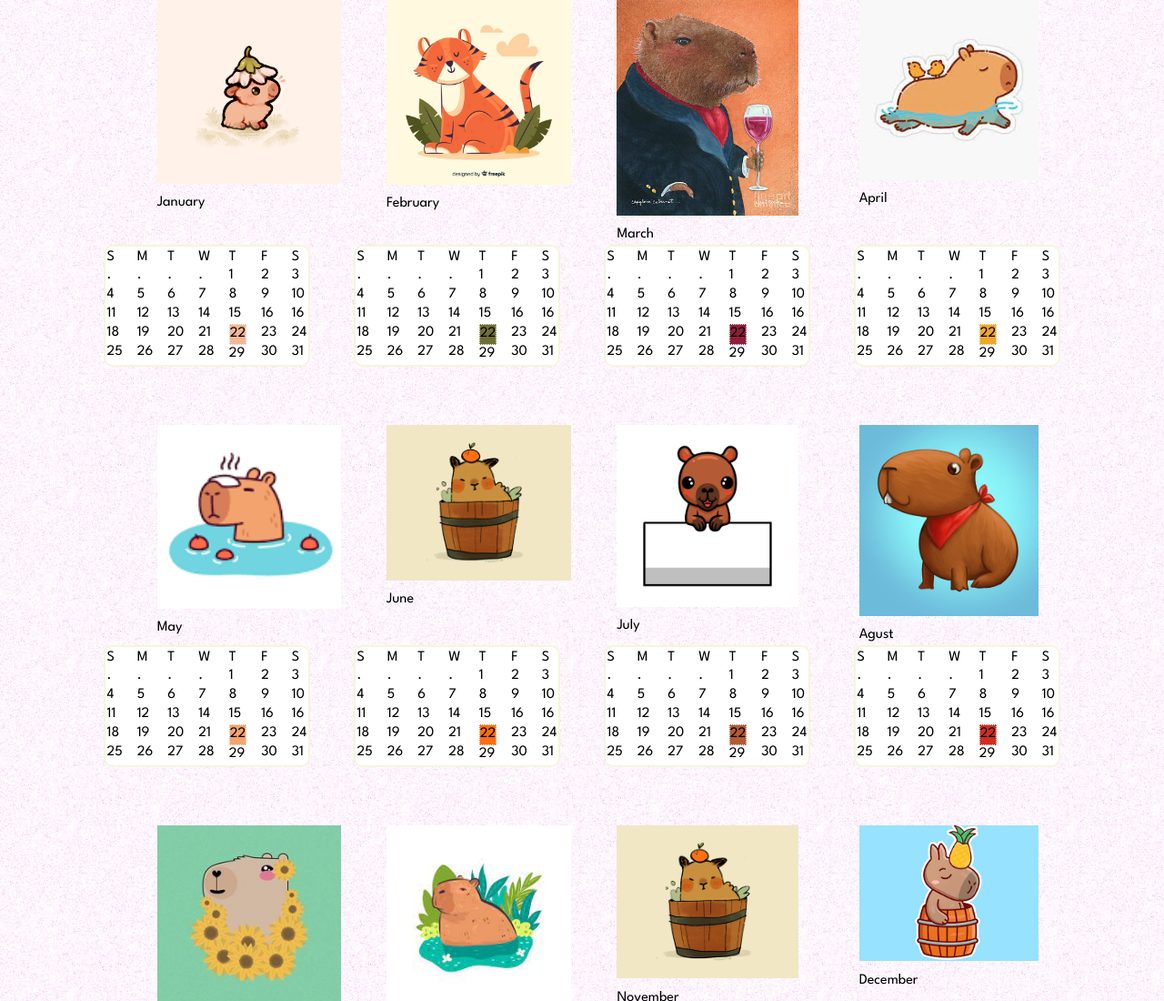
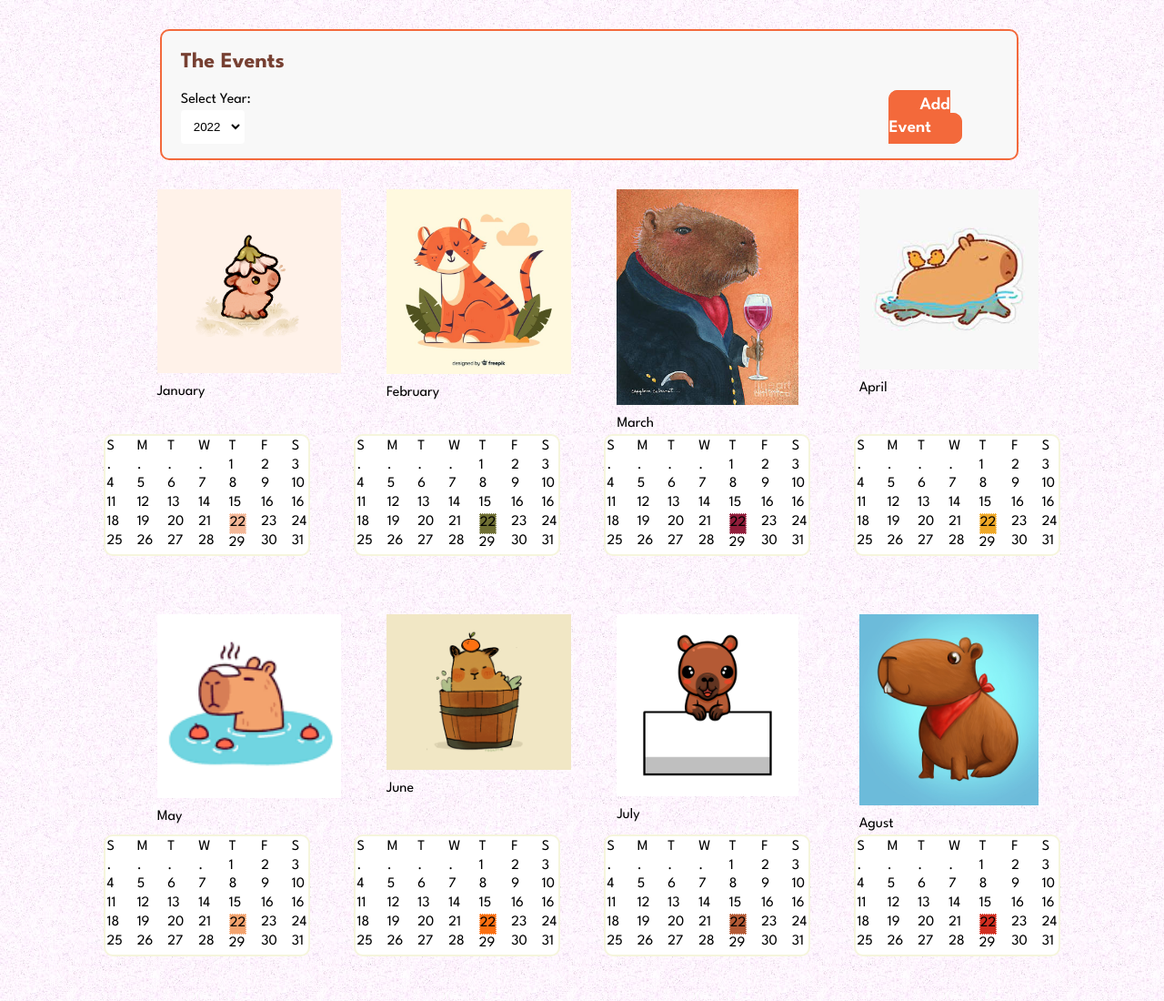
Before and after one commit to varma-cephas/cute-calendar, a plain HTML site: page index.html in a window 1280 px wide. Shown: the top 1100 px of the page at 91% size. Drawn offline with Linux system fonts and the light colour scheme.

Commit message:
add-select-year-and-made-changes-to-ui

```diff
--- a/index.html
+++ b/index.html
@@ -1,9 +1,32 @@
 <html>
     <head>
-        <title>Calendar</title>
+        <title>Cute Calendar</title>
         <link rel="stylesheet" href="main.css">
     </head>
     <body>
+
+        <section>
+            <div class="events">
+                <h2>The Events</h2>
+                    <div class="year-button">
+                    <div class="select-country">
+                    <form>
+                        <label>Select Year: </label>
+                        <select class="select-year">
+                            <option>2022</option>
+                        </select>
+                    </form>
+                    </div>
+
+                    <div class="add-event">
+                        <a href="#">Add Event</a>
+                    </div>
+
+                </div>
+
+            </div>
+        </section>
+
         <section class="entire-calendar">
         <div class="main-calendar">
 
--- a/main.css
+++ b/main.css
@@ -194,3 +194,64 @@ body{
     border-radius: 1px;
     background-color: #97E2FF;
 }
+
+.events{
+    display: flex;
+    align-items: center;
+    border: 2px solid #F3693B;
+    flex-flow: row wrap;
+    margin: 2rem 10rem 2rem 11rem;
+    background: #F8F8F8;
+    border-radius: 10px;
+}
+
+.events h2{
+    margin: 0;
+    padding: 0;
+    flex-basis: 100%;
+    /* border: 2px solid #0AB2A0; */
+    margin: 0.8em 0 0 1.3rem;
+    color: #774032;
+}
+
+
+.year-button{
+    margin: 0;
+    padding: 0;
+    /* border: 2px solid purple; */
+    display: flex;
+    gap: 40rem;
+    width: 100%;
+    margin: 0 0 0 1.3rem;
+    align-items: center;
+}
+
+.select-country{
+    /* border: 2px solid #F3A36E; */
+    margin-top: 1rem;
+}
+
+.select-year{
+    border: 2px solid white;
+    border-radius: 4px;
+    padding: 0.5rem;
+    background: white;
+    font-weight: 500;
+}
+
+
+.add-event a{
+    text-decoration: none;
+    font-size: 1.2rem;
+    color: white;
+    border: 2px solid #F3693B;
+    background: #F3693B;
+    padding: 0.4rem 2rem 0.4rem 2rem;
+    font-weight: 600;
+    border-radius: 10px;
+}
+
+.add-event a:hover{
+    background: #774032;
+    border: 2px solid #774032;
+}
```
